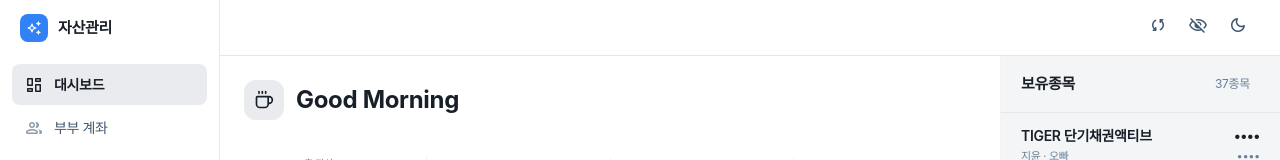
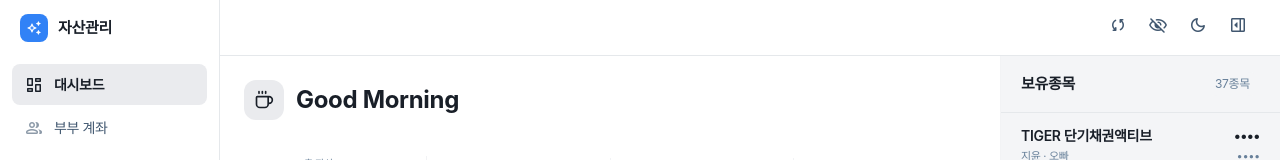
Before and after one commit to jilliankim200-lab/daily-log, a React (Vite) app: page / in a window 1280 px wide. Shown: the top 160 px of the page. Built offline with nearby package versions, Linux system fonts and the light colour scheme; no server answers; the database is empty; a web font is replaced by a local one.

Commit message:
Add toggle button for right sidebar

```diff
--- a/src/App.tsx
+++ b/src/App.tsx
@@ -60,6 +60,7 @@ export default function App() {
   const [otherAssets, setOtherAssetsState] = useState<OtherAsset[]>([]);
   const [isSyncing, setIsSyncing] = useState(false);
   const [toastMessage, setToastMessage] = useState<string | null>(null);
+  const [isRightSidebarOpen, setIsRightSidebarOpen] = useState(true);
 
   const setOtherAssets = (assets: OtherAsset[]) => {
     setOtherAssetsState(assets);
@@ -250,6 +251,18 @@ export default function App() {
               >
                 <MIcon name={isDarkMode ? "light_mode" : "dark_mode"} size={20} />
               </button>
+              <button
+                onClick={() => setIsRightSidebarOpen(prev => !prev)}
+                style={{
+                  padding: 8, borderRadius: 8, border: 'none', cursor: 'pointer',
+                  background: 'transparent', color: 'var(--text-secondary)', transition: 'background 0.15s',
+                }}
+                onMouseEnter={e => e.currentTarget.style.background = 'var(--bg-secondary)'}
+                onMouseLeave={e => e.currentTarget.style.background = 'transparent'}
+                title={isRightSidebarOpen ? '보유종목 숨기기' : '보유종목 보기'}
+              >
+                <MIcon name={isRightSidebarOpen ? "right_panel_open" : "right_panel_close"} size={20} />
+              </button>
             </div>
           </header>
 
@@ -260,7 +273,7 @@ export default function App() {
                 {renderPage()}
               </ErrorBoundary>
             </main>
-            <RightSidebar />
+            {isRightSidebarOpen && <RightSidebar />}
           </div>
         </div>
 
```
